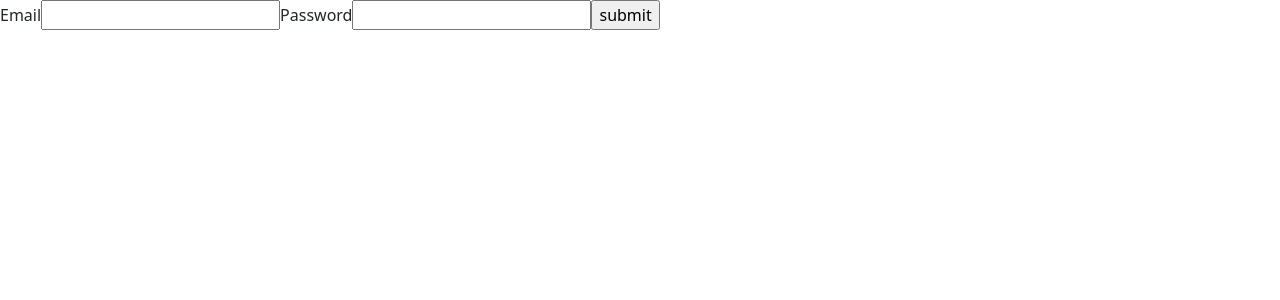
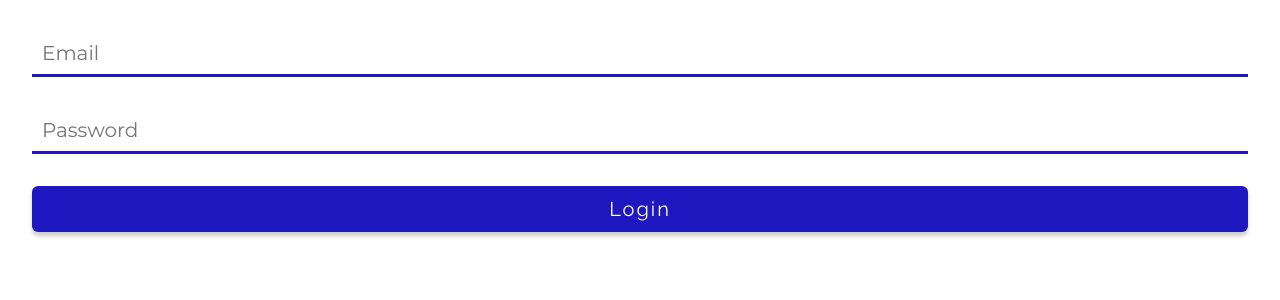
Before and after one commit to damonspencerroberts/Mayn-Front, a Next.js app: page /login in a window 1280 px wide. Shown: the top 300 px of the page. Built offline with nearby package versions, Linux system fonts and the light colour scheme.

Commit message:
add sign in modal

```diff
--- a/components/Button/Button.module.scss
+++ b/components/Button/Button.module.scss
@@ -1,4 +1,10 @@
 @import '../../styles/general/globals.scss';
+
+.Button {
+  display: flex;
+  align-items: center;
+  justify-content: center;
+}
 
 .Primary {
   padding: 8px 16px;
--- a/components/Button/index.js
+++ b/components/Button/index.js
@@ -5,6 +5,7 @@ import styles from './Button.module.scss';
 
 function Button({ classnames, variant = 'primary', children, ...props }) {
   const className = cx({
+    [styles.Button]: true,
     [styles.Primary]: variant === 'primary',
     [styles.Secondary]: variant === 'secondary',
     [classnames]: !!classnames,
--- a/components/Forms/Login/index.js
+++ b/components/Forms/Login/index.js
@@ -2,6 +2,8 @@ import React from 'react';
 import { useForm } from 'react-hook-form';
 import PropTypes from 'prop-types';
 import { signIn } from 'next-auth/client';
+import Input from '../../Input';
+import Button from '../../Button';
 
 function Login(props) {
   const { register, handleSubmit } = useForm();
@@ -17,12 +19,12 @@ function Login(props) {
   };
   const onSubmit = (d) => handleLogin(d);
   return (
-    <form onSubmit={handleSubmit(onSubmit)}>
-      <label>Email</label>
-      <input {...register('email')} />
-      <label>Password</label>
-      <input {...register('password')} />
-      <input type="submit" value="submit" />
+    <form className="d-flex flex-column justify-content-between p-3">
+      <Input classnames="m-3" placeholder="Email" {...register('email')} />
+      <Input classnames="m-3" placeholder="Password" {...register('password')} />
+      <Button classnames="m-3" onClick={handleSubmit(onSubmit)}>
+        Login
+      </Button>
     </form>
   );
 }
--- a/components/Header/index.js
+++ b/components/Header/index.js
@@ -3,7 +3,7 @@ import PropTypes from 'prop-types';
 import cx from 'classnames';
 
 function Header({ classnames, children }) {
-  return <div className={cx('main wt-700 sub-font font-size-64', classnames)}>{children}</div>;
+  return <div className={cx('main wt-700 sub-font', classnames)}>{children}</div>;
 }
 
 Header.propTypes = {
--- /dev/null
+++ b/components/Input/Input.module.scss
@@ -0,0 +1,26 @@
+@import '../../styles/general/globals.scss';
+
+.Input {
+  border: 0;
+  font-family: $sub-font;
+  font-size: 20px;
+  padding: 6px;
+  padding-left: 10px;
+  border-bottom: 3px solid $main;
+  background: transparent;
+
+  &::placeholder {
+    font-family: $sub-font;
+    font-size: 20px;
+  }
+
+  &:active {
+    outline: none;
+    border-bottom: 3px solid $green-1;
+  }
+
+  &:focus {
+    outline: none;
+    border-bottom: 3px solid $green-1;
+  }
+}
--- /dev/null
+++ b/components/Input/index.js
@@ -0,0 +1,18 @@
+import React from 'react';
+import PropTypes from 'prop-types';
+import cx from 'classnames';
+import styles from './Input.module.scss';
+
+function Input({ classnames, ...props }) {
+  const className = cx({
+    [styles.Input]: true,
+    [classnames]: !!classnames,
+  });
+  return <input className={className} {...props} />;
+}
+
+Input.propTypes = {
+  classnames: PropTypes.string,
+};
+
+export default Input;
--- a/components/Modal/Modal.module.scss
+++ b/components/Modal/Modal.module.scss
@@ -6,3 +6,9 @@
   background: $light;
   border-radius: $border-radius-3;
 }
+
+.Content {
+  border: 0;
+  background: transparent;
+  background-color: transparent;
+}
--- a/pages/index.js
+++ b/pages/index.js
@@ -22,7 +22,7 @@ export default function Home() {
           <Row>
             <Col md className="d-flex justify-content-center">
               <div className="d-flex flex-column" style={{ width: '80%' }}>
-                <Header classnames="d-flex align-items-center justify-content-center">
+                <Header classnames="d-flex align-items-center justify-content-center font-size-64">
                   Meeting made simple.
                 </Header>
                 <div className="d-flex align-items-start flex-column py-2 grey font-size-24 wt-300 main-font">
--- a/styles/general/colors/_colors.scss
+++ b/styles/general/colors/_colors.scss
@@ -7,3 +7,5 @@ $main: #1f18c0;
 $light: #fdfdec;
 
 $main-2: #746eed;
+
+$green-1: #569F85;
--- a/styles/main.scss
+++ b/styles/main.scss
@@ -152,3 +152,12 @@ a {
 .cursor-pointer {
   cursor: pointer;
 }
+
+.background-transparent {
+  background: transparent !important;
+  background-color: transparent !important;
+}
+
+.border-0 {
+  border: 0;
+}
```
Also changed, not shown: components/Modal/index.js (+9 -2 lines), components/Navbar/index.js (+19 -1 lines).
